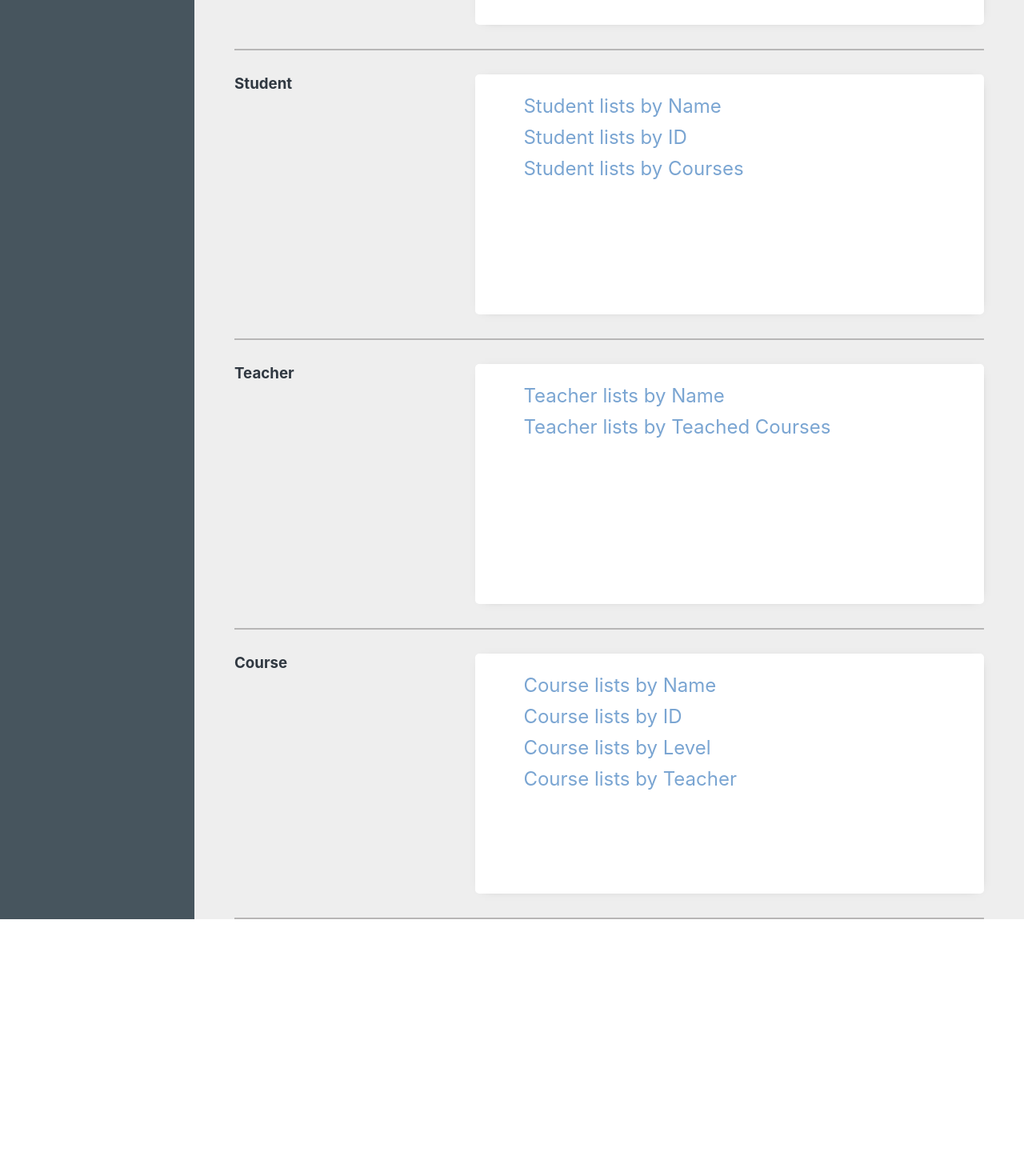
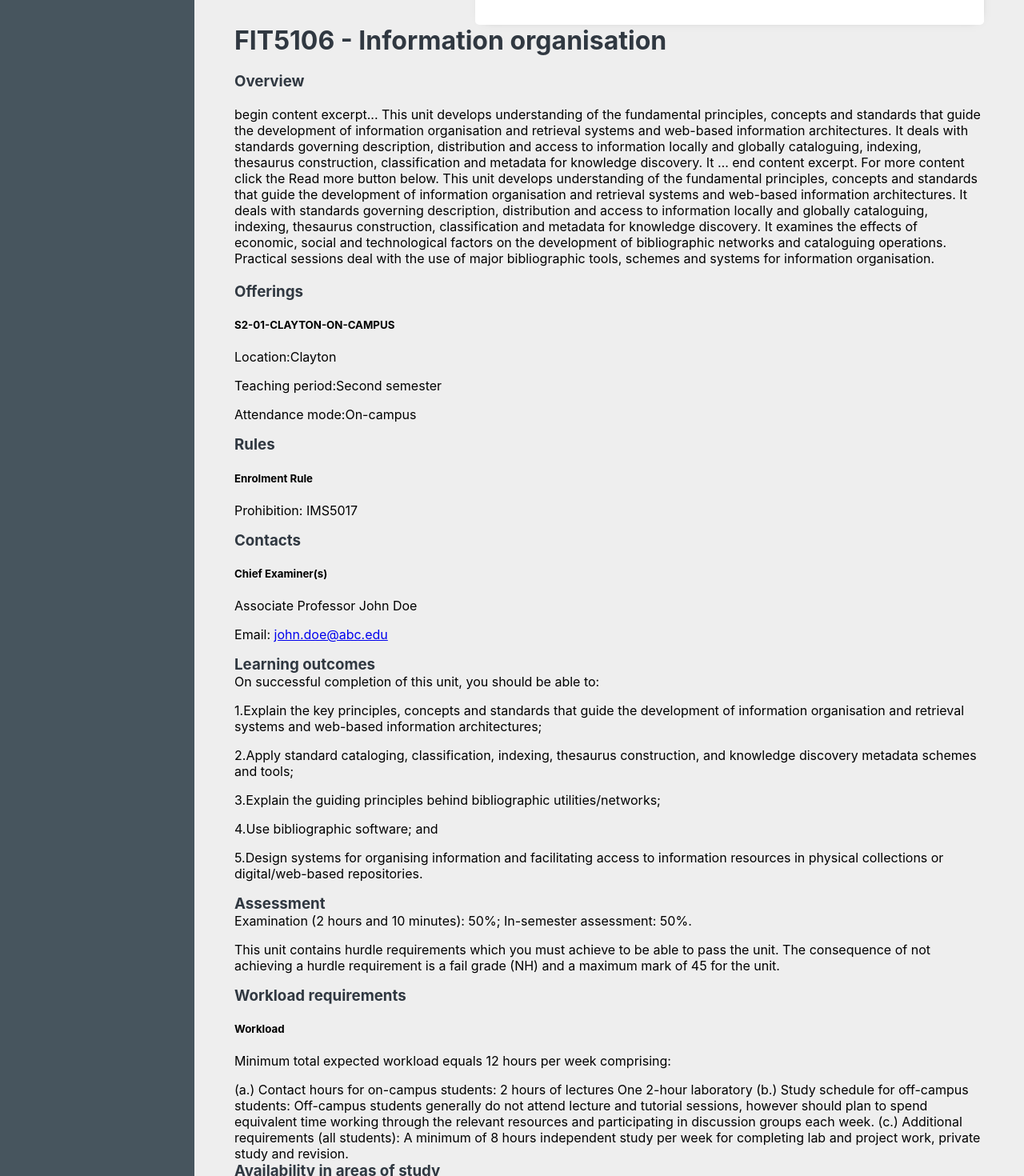
Before and after one commit to rmr101/campus-frontend, a React (Create React App) app: page / in a window 1280 px wide. Shown: the part 340-1810 px from the top of the page at 80% size. Before the commit the page ends 1489 px from the top, so only its background shows below. Built offline with nearby package versions, Linux system fonts and the light colour scheme.

Commit message:
Add CourseDetail Template

```diff
--- a/src/components/Main/components/Content/Content.jsx
+++ b/src/components/Main/components/Content/Content.jsx
@@ -1,12 +1,15 @@
 import React from "react";
 import styles from "./Content.module.scss";
 import Context from './components/Context';
+import CourseDetail from './components/Context/components/CourseDetail/CourseDetail';
 
 const Content = (props) => {
   return (
     //以后说不定会塞东西进去
+    //暫時用這展示 CourseDetail，之後可以再整合進框架裡
     <div className={styles.wrapper}>
       <Context {...props} />
+      <CourseDetail {...props}/>
     </div>
   );
 }
--- /dev/null
+++ b/src/components/Main/components/Content/components/Context/components/CourseDetail/CourseDetail.jsx
@@ -0,0 +1,85 @@
+import React from "react";
+import styles from "./CourseDetail.module.scss";
+
+const CourseDetail = ({title,type}) => {
+  console.log(type);
+  return (
+    <div>
+      <h1>FIT5106 - Information organisation</h1>
+      <br/>
+      <h3>Overview</h3><br/>
+      <span>
+        begin content excerpt... This unit develops understanding of the fundamental principles, concepts and standards that guide the development of information organisation and retrieval systems and web-based information architectures. It deals with standards governing description, distribution and access to information locally and globally cataloguing, indexing, thesaurus construction, classification and metadata for knowledge discovery. It … end content excerpt. For more content click the Read more button below.
+        This unit develops understanding of the fundamental principles, concepts and standards that guide the development of information organisation and retrieval systems and web-based information architectures. It deals with standards governing description, distribution and access to information locally and globally cataloguing, indexing, thesaurus construction, classification and metadata for knowledge discovery. It examines the effects of economic, social and technological factors on the development of bibliographic networks and cataloguing operations. Practical sessions deal with the use of major bibliographic tools, schemes and systems for information organisation.
+      </span>
+      <br/><br/>
+      <h3>Offerings</h3>
+      <h5>S2-01-CLAYTON-ON-CAMPUS</h5>
+      <div className={styles.div}>Location:Clayton</div>
+      <div className={styles.div}>Teaching period:Second semester</div>
+      <div className={styles.div}>Attendance mode:On-campus</div>
+
+      <h3>Rules</h3>
+      <h5>Enrolment Rule</h5>
+      <div className={styles.div}>Prohibition: IMS5017</div>
+
+      <h3>Contacts</h3>
+      <h5>Chief Examiner(s)</h5>
+      <div className={styles.div}>Associate Professor John Doe</div>
+      <div className={styles.div}>
+        Email: <a href = "mailto: john.doe@abc.edu">john.doe@abc.edu</a>
+      </div>
+
+      <h3>Learning outcomes</h3>
+
+      <div className={styles.div}>On successful completion of this unit, you should be able to:</div>
+      <div className={styles.div}>
+        1.Explain the key principles, concepts and standards that guide the development of information organisation and retrieval systems and web-based information architectures;
+      </div>
+      <div className={styles.div}>
+        2.Apply standard cataloging, classification, indexing, thesaurus construction, and knowledge discovery metadata schemes and tools;
+      </div>
+      <div className={styles.div}>
+        3.Explain the guiding principles behind bibliographic utilities/networks;
+      </div>
+      <div className={styles.div}>
+        4.Use bibliographic software; and
+      </div>
+      <div className={styles.div}>
+        5.Design systems for organising information and facilitating access to information resources in physical collections or digital/web-based repositories.
+      </div>
+
+      <h3>Assessment</h3>
+
+      <div className={styles.div}>
+        Examination (2 hours and 10 minutes): 50%; In-semester assessment: 50%.
+      </div>
+      <div className={styles.div}>
+        This unit contains hurdle requirements which you must achieve to be able to pass the unit. The consequence of not achieving a hurdle requirement is a fail grade (NH) and a maximum mark of 45 for the unit.
+      </div>
+
+      <h3>Workload requirements</h3>
+      <h5>Workload</h5>
+
+      <div className={styles.div}>Minimum total expected workload equals 12 hours per week comprising:</div>
+
+      (a.) Contact hours for on-campus students:
+
+          2 hours of lectures
+          One 2-hour laboratory
+
+      (b.) Study schedule for off-campus students:
+
+          Off-campus students generally do not attend lecture and tutorial sessions, however should plan to spend equivalent time working through the relevant resources and participating in discussion groups each week.
+
+      (c.) Additional requirements (all students):
+
+          A minimum of 8 hours independent study per week for completing lab and project work, private study and revision.
+
+      <h3>Availability in areas of study</h3>
+        <div className={styles.div}>Library and information science</div>
+      </div>
+  );
+}
+
+export default CourseDetail;
--- /dev/null
+++ b/src/components/Main/components/Content/components/Context/components/CourseDetail/CourseDetail.module.scss
@@ -0,0 +1,15 @@
+@import './../../../../content-variable';
+
+
+.wrapper {
+  width: 600px;
+  padding-right: 30px;
+}
+
+h3 .h3 {
+  font-size: 22px;
+}
+
+.div {
+  margin-bottom: 1rem;
+}
--- /dev/null
+++ b/src/components/Main/components/Content/components/Context/components/CourseDetail/index.js
@@ -0,0 +1 @@
+export {default} from "./CourseDetail";
--- a/src/components/Main/components/Content/components/Context/components/ListsGroup/ListsGroup.jsx
+++ b/src/components/Main/components/Content/components/Context/components/ListsGroup/ListsGroup.jsx
@@ -13,6 +13,7 @@ class ListsGroup extends React.Component{
   renderComponent(){
     if (this.props.type == "ListsGroup") {
       switch (this.props.listType) {
+
         case "student":
           return <StudentGroup {...this.props}/>;
         case "teacher":
```
Also changed, not shown: 1 other file (tests, documents, lock files or other folders).
